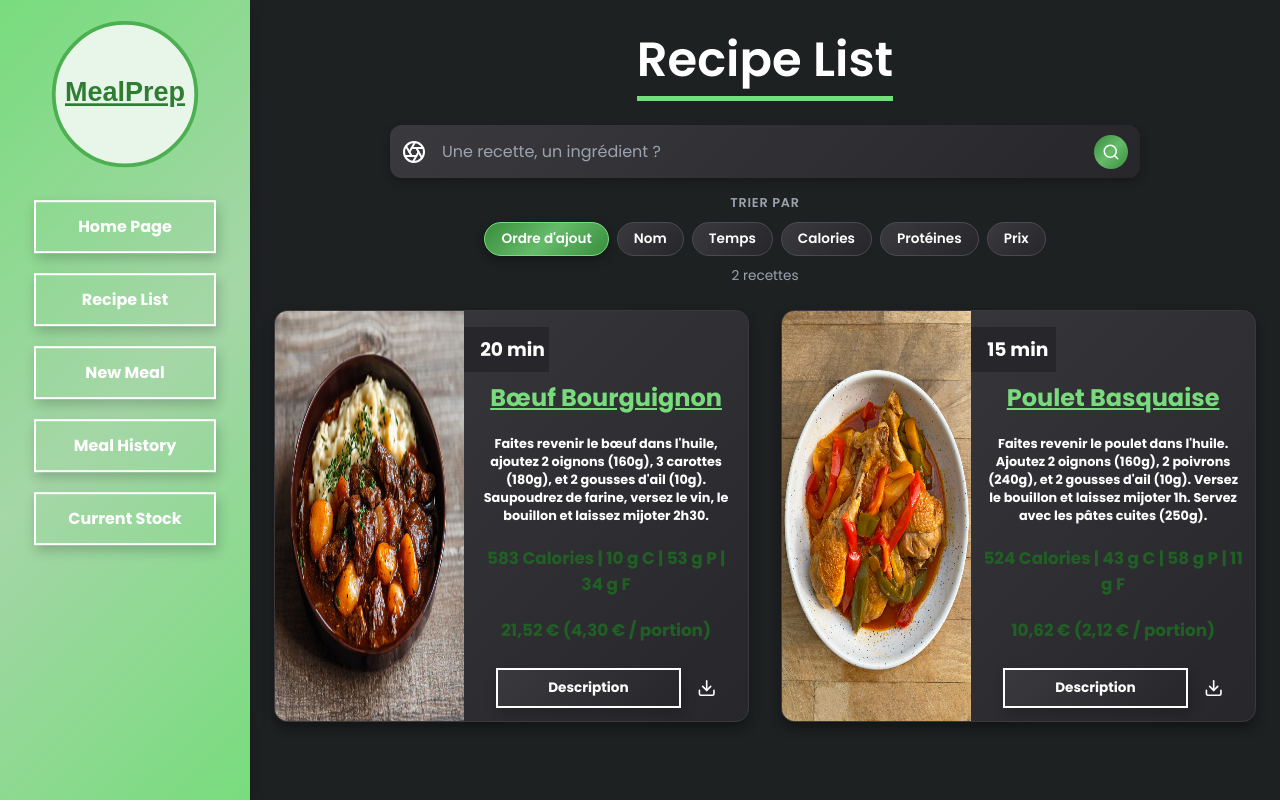
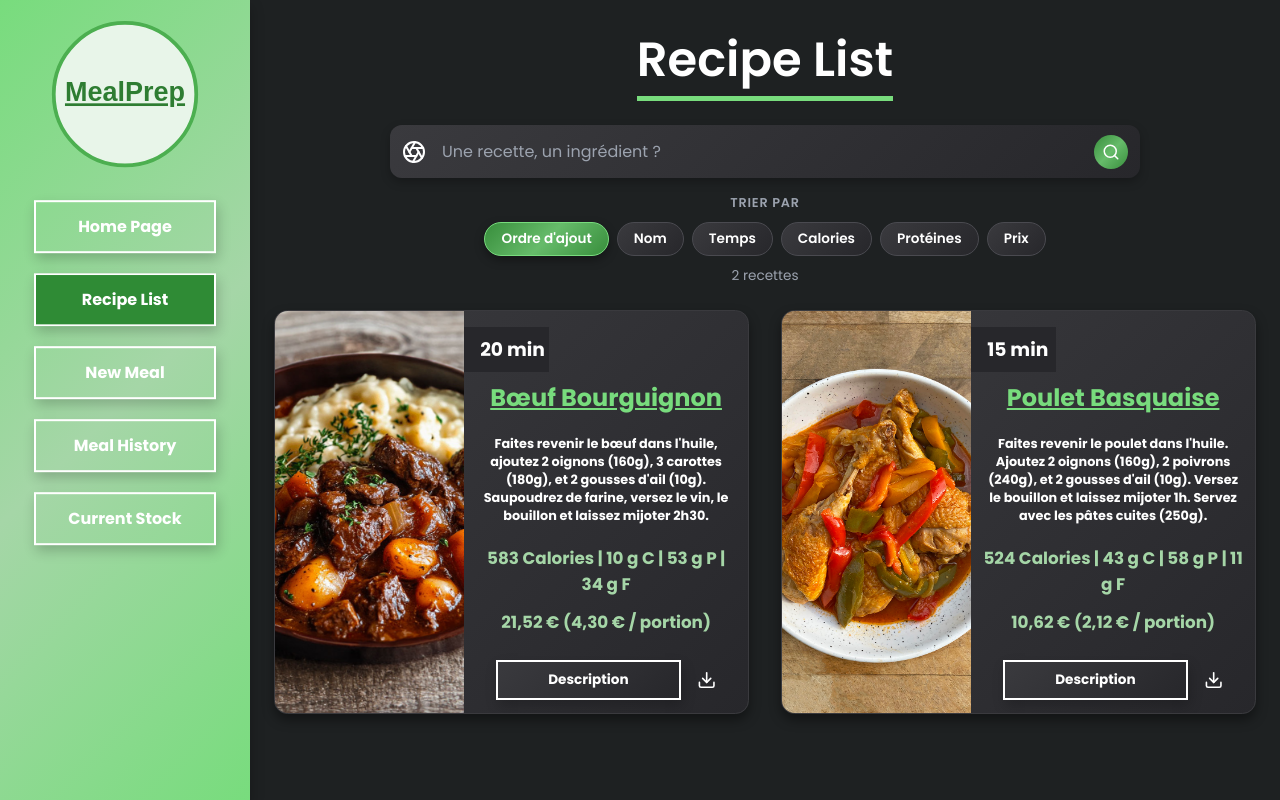
Before and after one commit to AlexandreNERDIG/Meal-Prep-Board, a React (Vite) app: page /RecipeList in a window 1280 px wide. Built offline with nearby package versions, Linux system fonts and the light colour scheme.

Commit message:
Css changes (No more streched images, Active Page Highlighted, Color Changes on macro) & Change from Link to NavLink

```diff
--- a/src/App.css
+++ b/src/App.css
@@ -8,6 +8,11 @@
     border: none;
     box-sizing: border-box;
     font-family: "Poppins", sans-serif;
+}
+
+/* Vert clair pour les macros et les prix (l'ancien vert foncé était peu lisible sur fond sombre) */
+:root {
+    --macro-color-text: #A5D6A7;
 }
 
 body {
--- a/src/Components/HomePage.css
+++ b/src/Components/HomePage.css
@@ -92,7 +92,7 @@
 }
 
 .recipeDetails h5 {
-    color: #206024;
+    color: var(--macro-color-text);
     text-align: center;
     font-size: 0.95rem;
 }
@@ -249,8 +249,6 @@
     color: #78dc7d;
 }
 
-/* Résumé des apports (Par jour / Sur la semaine) */
-
 .macroCards {
     display: grid;
     grid-template-columns: repeat(2, 1fr);
--- a/src/Components/MealHistory.css
+++ b/src/Components/MealHistory.css
@@ -77,6 +77,8 @@
 
 .recipeDisplay img {
     width: 40%;
+    flex-shrink: 0;
+    object-fit: cover;
 }
 
 .textSubDiv {
--- a/src/Components/NavBar.css
+++ b/src/Components/NavBar.css
@@ -62,3 +62,14 @@
 .LinksPart a:hover::after {
     width: 85%;
 }
+
+/* Page en cours */
+.LinksPart a.active {
+    background-color: #2f8b35;
+    border-color: #ffffff;
+}
+
+.LinksPart a.active::after {
+    width: 100%;
+    background-color: #2f8b35;
+}
--- a/src/Components/NavBar.tsx
+++ b/src/Components/NavBar.tsx
@@ -1,4 +1,4 @@
-import { Link } from 'react-router-dom';
+import { NavLink } from 'react-router-dom';
 import { Home, BookOpen, PlusCircle, Clock, Package } from 'react-feather';
 import './NavBar.css';
 
@@ -10,11 +10,11 @@ const NavBar = () => {
             <div className="sticky">
                 <img src="/meal_prep_logo_v2.svg"/>
                 <div className="LinksPart">
-                    <Link to={"/"}><Home className="navIcon"/>Home Page</Link>
-                    <Link to={"/RecipeList"}><BookOpen className="navIcon"/>Recipe List</Link>
-                    <Link to={"/NewMeal"}><PlusCircle className="navIcon"/>New Meal</Link>
-                    <Link to={"/MealHistory"}><Clock className="navIcon"/>Meal History</Link>
-                    <Link to={"/CurrentStock"}><Package className="navIcon"/>Current Stock</Link>
+                    <NavLink to={"/"} end><Home className="navIcon"/>Home Page</NavLink>
+                    <NavLink to={"/RecipeList"}><BookOpen className="navIcon"/>Recipe List</NavLink>
+                    <NavLink to={"/NewMeal"}><PlusCircle className="navIcon"/>New Meal</NavLink>
+                    <NavLink to={"/MealHistory"}><Clock className="navIcon"/>Meal History</NavLink>
+                    <NavLink to={"/CurrentStock"}><Package className="navIcon"/>Current Stock</NavLink>
                 </div>
             </div>
         </div>
--- a/src/Components/RecipeList.css
+++ b/src/Components/RecipeList.css
@@ -27,6 +27,8 @@
 
 .flashCard img {
     width: 40%;
+    flex-shrink: 0;
+    object-fit: cover;
 }
 
 .flashCard:hover {
@@ -69,7 +71,12 @@
     margin-top: auto;
     font-size: 1.05rem;
     font-weight: bold;
-    color: #206024;
+    color: var(--macro-color-text);
+}
+
+/* Le prix se colle sous les macros (au lieu de se partager l'espace libre de la carte) */
+.subDivText .macro + .macro {
+    margin-top: -0.5rem;
 }
 
 .centeredButton {
--- a/src/responsive.css
+++ b/src/responsive.css
@@ -298,6 +298,7 @@ img {
         box-shadow: none;
     }
     .LinksPart a:first-child { border-left: none; }
+    .LinksPart a.active { background: #2f8b35; }
     .LinksPart a::after { display: none; }
     .LinksPart a:active { background: #7ac07e; }
 
```
